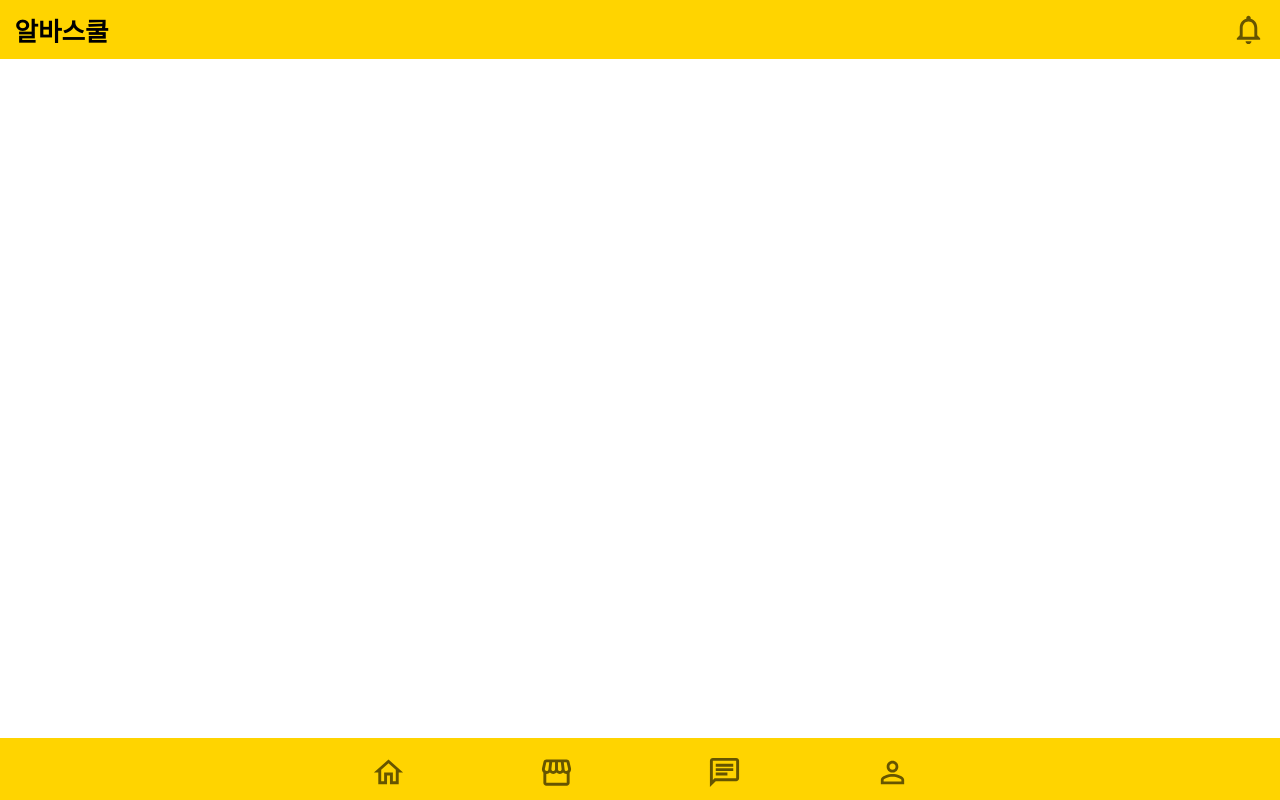
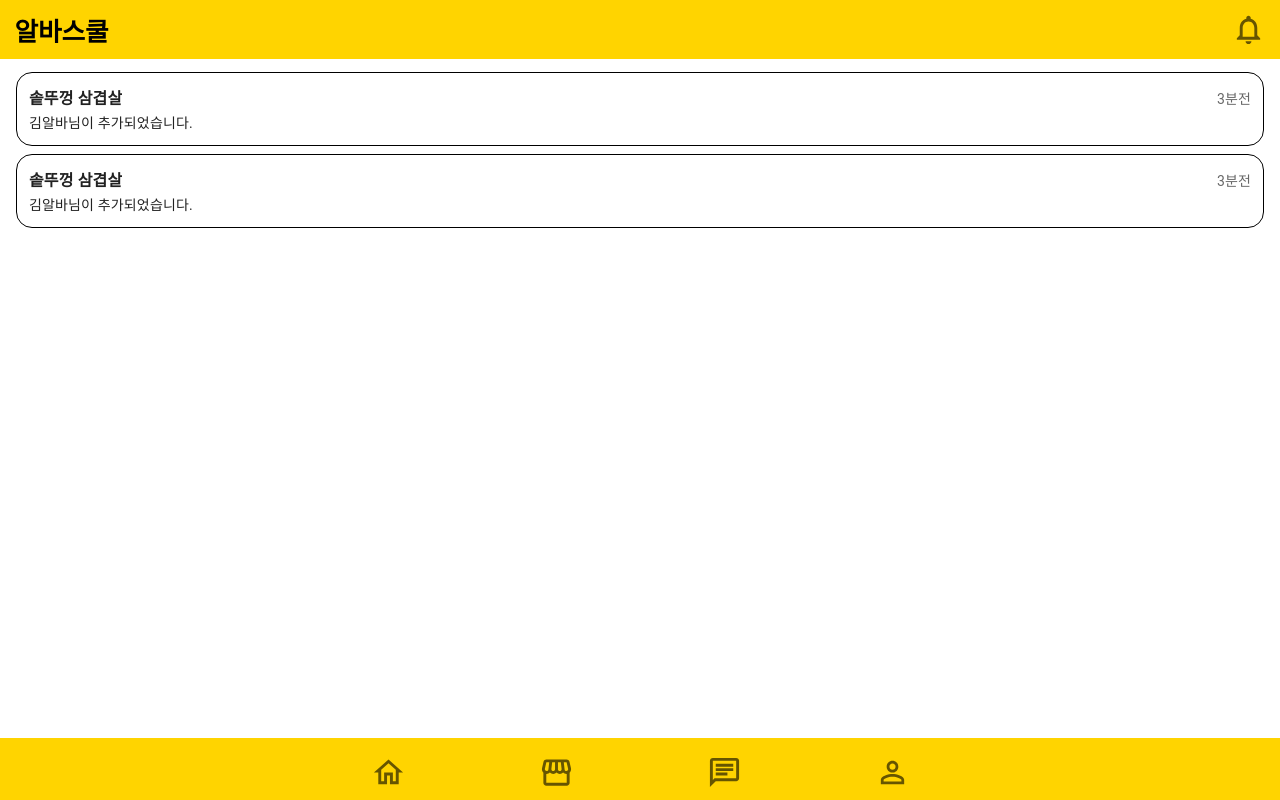
Before and after one commit to leejjorang/albaschool_frontend, a React (Vite) app: page /notice in a window 1280 px wide. Built offline with nearby package versions, Linux system fonts and the light colour scheme; a web font is replaced by a local one.

Commit message:
Feat: 알림페이지, 가게목록 페이지 ui 구현

```diff
--- a/src/App.tsx
+++ b/src/App.tsx
@@ -4,9 +4,11 @@
 import ManagerRegisterStore from "./pages/manager/RegisterStore";
 import { BrowserRouter, Route, Routes } from "react-router-dom";
 import Home from "./pages/common/Home";
-import ManagerSchedule from "./pages/manager/ManagerSchedule";
+import ManagerSchedule from "./pages/manager/schedule/ManagerSchedule";
 import { ThemeProvider } from "@mui/material/styles";
 import { theme } from "./styles/theme";
+import Notice from "./pages/common/Notice";
+import ShopList from "./pages/common/ShopList";
 
 function App() {
   return (
@@ -25,6 +27,8 @@
               element={<ManagerRegisterStore />}
             />
             <Route path="/schedule/manager" element={<ManagerSchedule />} />
+            <Route path="/notice" element={<Notice />} />
+            <Route path="/shop-list" element={<ShopList />} />
           </Routes>
         </Layout>
       </ThemeProvider>
--- /dev/null
+++ b/src/components/NoticeCard.tsx
@@ -0,0 +1,39 @@
+import React from "react";
+import { Paper, Typography, Box } from "@mui/material";
+
+const NoticeCard = () => {
+  return (
+    <Paper
+      elevation={0}
+      sx={{
+        p: 1.5,
+        borderRadius: "16px",
+        border: "1px solid black",
+      }}
+    >
+      <Box
+        sx={{
+          display: "flex",
+          justifyContent: "space-between",
+          alignItems: "center",
+        }}
+      >
+        <Typography
+          variant="subtitle1"
+          component="div"
+          sx={{ fontWeight: "bold" }}
+        >
+          솥뚜껑 삼겹살
+        </Typography>
+        <Typography variant="body2" color="text.secondary">
+          3분전
+        </Typography>
+      </Box>
+      <Typography variant="body2" color="text.primary">
+        김알바님이 추가되었습니다.
+      </Typography>
+    </Paper>
+  );
+};
+
+export default NoticeCard;
--- /dev/null
+++ b/src/components/ShopNameCard.tsx
@@ -0,0 +1,21 @@
+import React from "react";
+import { Paper, Typography } from "@mui/material";
+
+const ShopNameCard = () => {
+  return (
+    <Paper
+      elevation={0}
+      sx={{
+        p: 2,
+        borderRadius: "16px",
+        border: "1px solid black",
+      }}
+    >
+      <Typography variant="h6" sx={{ fontWeight: "bold" }}>
+        솥뚜껑 삼겹살
+      </Typography>
+    </Paper>
+  );
+};
+
+export default ShopNameCard;
--- /dev/null
+++ b/src/pages/common/Notice.tsx
@@ -0,0 +1,20 @@
+import NoticeCard from "../../components/NoticeCard";
+import { Box } from "@mui/material";
+
+const Notice = () => {
+  return (
+    <Box
+      sx={{
+        display: "flex",
+        flexDirection: "column",
+        gap: "0.5rem",
+        p: "1rem",
+      }}
+    >
+      <NoticeCard />
+      <NoticeCard />
+    </Box>
+  );
+};
+
+export default Notice;
--- /dev/null
+++ b/src/pages/common/ShopList.tsx
@@ -0,0 +1,21 @@
+import ShopNameCard from "../../components/ShopNameCard";
+import { Box } from "@mui/material";
+
+const ShopList = () => {
+  return (
+    <Box
+      sx={{
+        display: "flex",
+        flexDirection: "column",
+        gap: "0.8rem",
+        p: "1rem",
+        mt: "0.5rem",
+      }}
+    >
+      <ShopNameCard />
+      <ShopNameCard />
+    </Box>
+  );
+};
+
+export default ShopList;
--- a/src/pages/manager/ScheduleModal.tsx
+++ b/src/pages/manager/schedule/AddModal.tsx
@@ -1,4 +1,4 @@
-import React, { useState } from "react";
+import { useState } from "react";
 import {
   Modal,
   Box,
--- a/src/pages/manager/ManagerSchedule.tsx
+++ b/src/pages/manager/schedule/ManagerSchedule.tsx
@@ -9,8 +9,8 @@
   SelectChangeEvent,
   FormControl,
 } from "@mui/material";
-import { ISchedule } from "../../types/schedule";
-import ScheduleModal from "./ScheduleModal";
+import { ISchedule } from "../../../types/schedule";
+import ScheduleModal from "./AddModal";
 
 import moment from "moment";
 
```
Also changed, not shown: src/pages/manager/schedule/UpdateModal.tsx (added).
